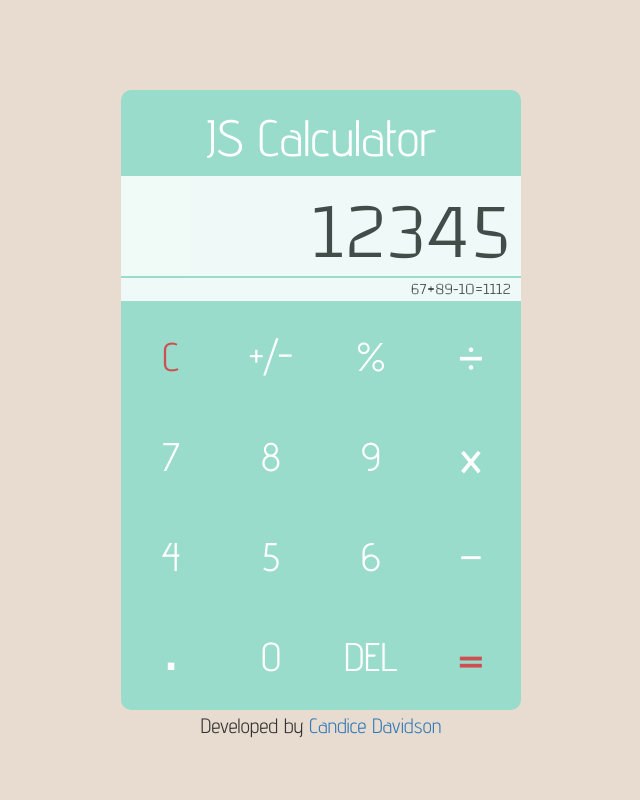
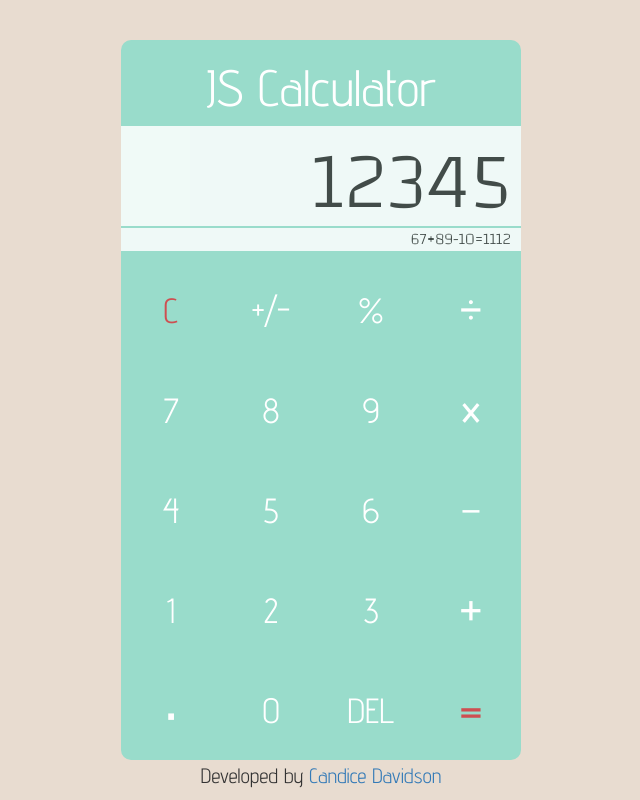
Before and after one commit to sarveshadhari2000/javascript-calculator-2, a PHP site: page / in a window 1280 px wide. Shown: the whole page, without its empty margins (319-959 px from the left). Run offline with PHP 8.4, Linux system fonts and the light colour scheme.

Commit message:
Make keypad into buttons, Add 1-3 row

```diff
--- a/index.html
+++ b/index.html
@@ -24,58 +24,72 @@
             </div>
             <div id="keypad">
                 <div class="row text-center">
-                    <div class="key col-sm-3">
+                    <div type="button" class="btn clear key col-sm-3">
                         <p class="extra">C</p>
                     </div>
-                    <div class="key col-sm-3">
+                    <div type="button" class="btn inv key col-sm-3">
                         <p>+/-</p>
                     </div>
-                    <div class="key col-sm-3">
+                    <div type="button" class="btn percent key col-sm-3">
                         <p>%</p>
                     </div>
-                    <div class="key col-sm-3">
+                    <div type="button" class="btn divide key col-sm-3">
                         <p class="lg">&#247;</p>
                     </div>
                 </div>
                 <div class="row text-center">
-                    <div class="key col-sm-3">
+                    <div type="button" class="btn seven key col-sm-3">
                         <p>7</p>
                     </div>
-                    <div class="key col-sm-3">
+                    <div type="button" class="btn eight key col-sm-3">
                         <p>8</p>
                     </div>
-                    <div class="key col-sm-3">
+                    <div type="button" class="btn nine key col-sm-3">
                         <p>9</p>
                     </div>
-                    <div class="key col-sm-3">
+                    <div type="button" class="btn mult key col-sm-3">
                         <p class="lg">&#215;</p>
                     </div>
                 </div>
                 <div class="row text-center">
-                    <div class="key col-sm-3">
+                    <div type="button" class="btn four key col-sm-3">
                         <p>4</p>
                     </div>
-                    <div class="key col-sm-3">
+                    <div type="button" class="btn five key col-sm-3">
                         <p>5</p>
                     </div>
-                    <div class="key col-sm-3">
+                    <div type="button" class="btn six key col-sm-3">
                         <p>6</p>
                     </div>
-                    <div class="key col-sm-3">
+                    <div type="button" class="btn minus key col-sm-3">
                         <p>&#8722;</p>
                     </div>
                 </div>
                 <div class="row text-center">
-                    <div class="key col-sm-3">
+                    <div type="button" class="btn one key col-sm-3">
+                        <p>1</p>
+                    </div>
+                    <div type="button" class="btn two key col-sm-3">
+                        <p>2</p>
+                    </div>
+                    <div type="button" class="btn three key col-sm-3">
+                        <p>3</p>
+                    </div>
+                    <div type="button" class="btn plus key col-sm-3">
+                        <p class="lg">+</p>
+                    </div>
+                </div>
+                <div class="row text-center">
+                    <div type="button" class="btn dot key col-sm-3">
                         <p class="lg">&#8729;</p>
                     </div>
-                    <div class="key col-sm-3">
+                    <div type="button" class="btn zero key col-sm-3">
                         <p>0</p>
                     </div>
-                    <div class="key col-sm-3">
+                    <div type="button" class="btn del key col-sm-3">
                         <p>DEL</p>
                     </div>
-                    <div class="key col-sm-3">
+                    <div type="button" class="btn equals key col-sm-3">
                         <p class="extra lg">=</p>
                     </div>
                 </div>
--- a/style.css
+++ b/style.css
@@ -25,7 +25,7 @@ h1 {
 
 #calculator {
     width: 400px;
-    height: 620px;
+    height: 720px;
     max-width: 100%;
     background-color: #99dccb;
     //margin: 0 auto;
```
